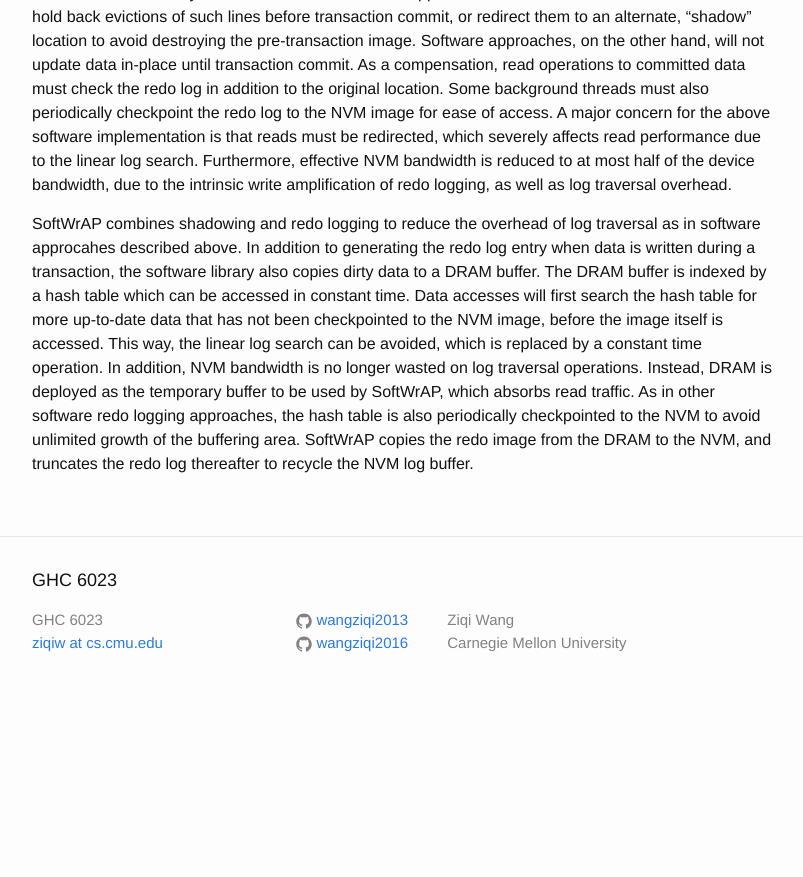
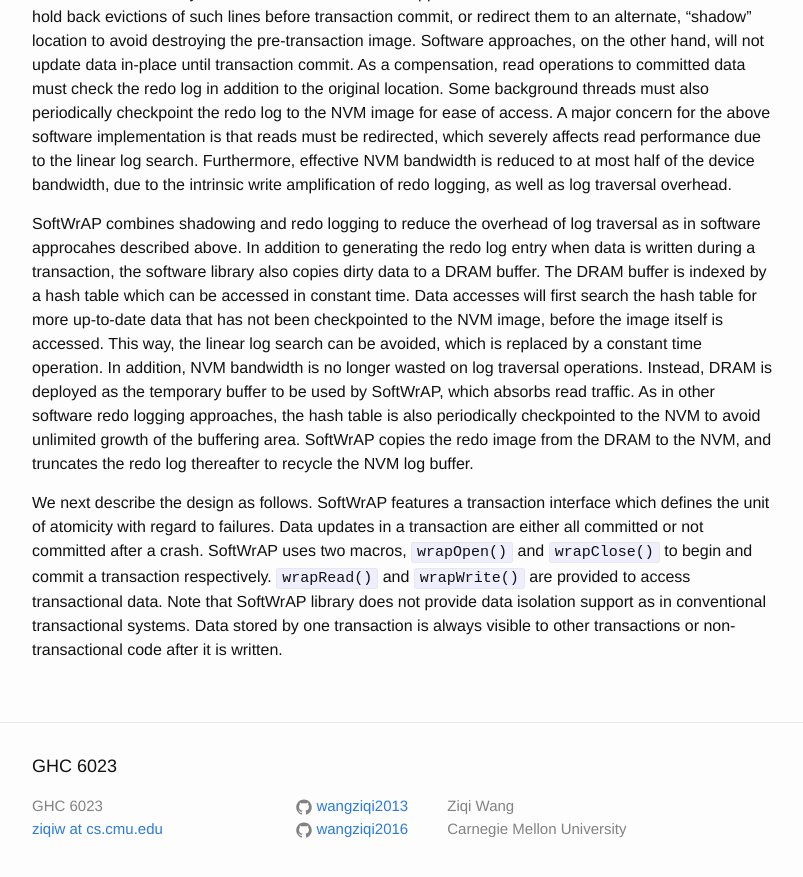
Before and after one commit to wangziqi2013/wangziqi2013.github.io, a Jekyll site: the page built from _posts/2020-08-05-softwrap.markdown, in a window 1280 px wide and 900 px high, scrolled down 1126 px. Shown: the top 877 px of the window, without its empty margins (238-1041 px from the left). Built offline with Jekyll 4.4.1, drawn with Linux system fonts in a browser that asks for light colours; before the commit the page ends 1840 px from its top, so only the background shows below that.

Commit message:
Adding API

```diff
--- a/_posts/2020-08-05-softwrap.markdown
+++ b/_posts/2020-08-05-softwrap.markdown
@@ -54,3 +54,11 @@ as the temporary buffer to be used by SoftWrAP, which absorbs read traffic.
 As in other software redo logging approaches, the hash table is also periodically checkpointed to the NVM to avoid
 unlimited growth of the buffering area. SoftWrAP copies the redo image from the DRAM to the NVM, and truncates the
 redo log thereafter to recycle the NVM log buffer.
+
+We next describe the design as follows. SoftWrAP features a transaction interface which defines the unit of atomicity
+with regard to failures.
+Data updates in a transaction are either all committed or not committed after a crash.
+SoftWrAP uses two macros, `wrapOpen()` and `wrapClose()` to begin and commit a transaction respectively. `wrapRead()`
+and `wrapWrite()` are provided to access transactional data. Note that SoftWrAP library does not provide data isolation
+support as in conventional transactional systems. Data stored by one transaction is always visible to other transactions
+or non-transactional code after it is written.
```
